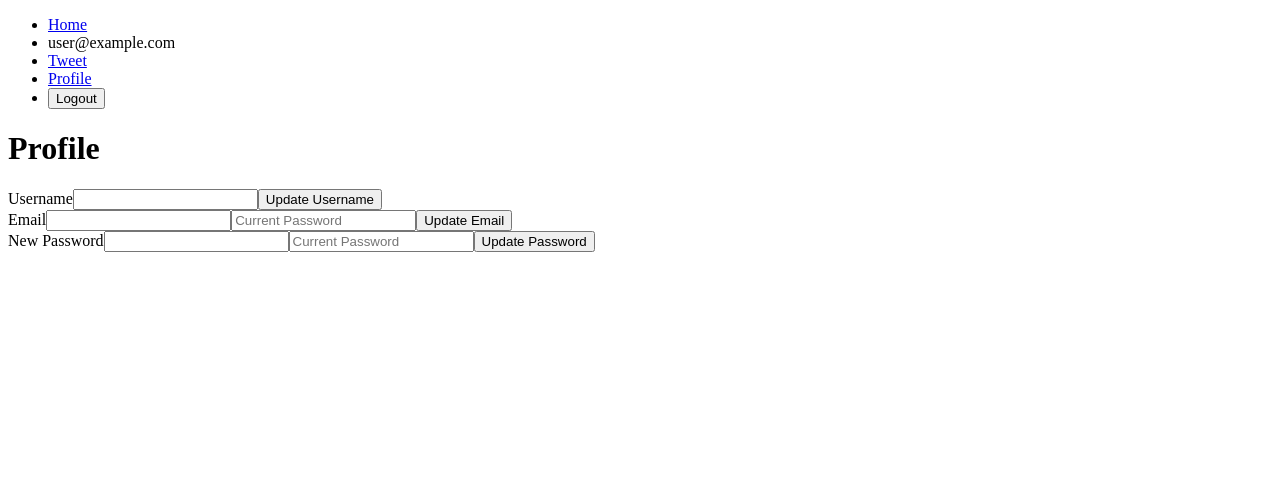
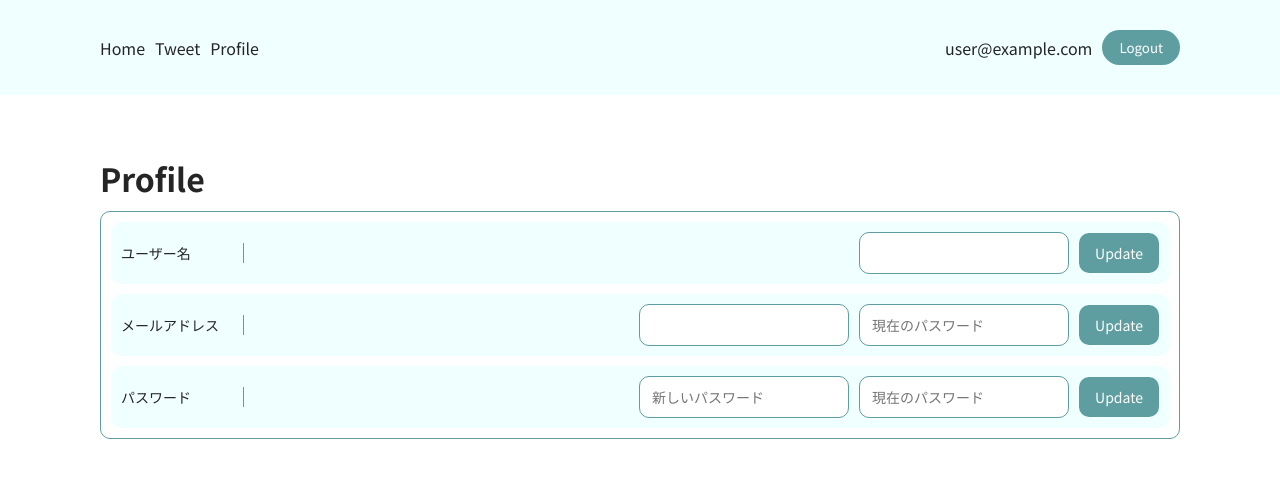
Before and after one commit to Freelancer0708/TwitterApp04-firebase, a Next.js app: page /profile in a window 1280 px wide. Shown: the top 478 px of the page. Built offline with nearby package versions, Linux system fonts and the light colour scheme; no server answers; the database is empty; sample sign-in values are in the browser's storage.

Commit message:
update style

```diff
--- a/components/Header.tsx
+++ b/components/Header.tsx
@@ -13,10 +13,12 @@ const Header = () => {
           <li><Link href="/">Home</Link></li>
           {user ? (
             <>
-              <li>{user.email}</li>
               <li><Link href="/tweet">Tweet</Link></li>
               <li><Link href="/profile">Profile</Link></li>
-              <li><button onClick={() => auth.signOut()}>Logout</button></li>
+              <li className='header-right'>
+                <div className=''>{user.email}</div>
+                <button onClick={() => auth.signOut()}>Logout</button>
+              </li>
             </>
           ) : (
             <>
--- a/pages/_app.tsx
+++ b/pages/_app.tsx
@@ -1,12 +1,25 @@
 import type { AppProps } from 'next/app';
 import { AuthProvider } from '../contexts/AuthContext';
 import Header from '../components/Header';
+import '../styles/global.css';
+import Head from 'next/head';
 
 export default function App({ Component, pageProps }: AppProps) {
   return (
-    <AuthProvider>
+    <>
+      <Head>
+      <link rel="preconnect" href="https://fonts.googleapis.com" />
+      <link rel="preconnect" href="https://fonts.gstatic.com" />
+      <link href="https://fonts.googleapis.com/css2?family=Noto+Sans+JP:wght@100..900&display=swap" rel="stylesheet" />
+      </Head>
+      <AuthProvider>
       <Header />
-      <Component {...pageProps} />
+      <main>
+        <div className='inner'>
+          <Component {...pageProps} />
+        </div>
+      </main>
     </AuthProvider>
+    </>
   );
 }
--- a/pages/profile.tsx
+++ b/pages/profile.tsx
@@ -88,13 +88,15 @@ const ProfilePage = () => {
   }
 
   return (
-    <div>
+    <div className='profile'>
       <h1>Profile</h1>
       {message && <p style={{ color: 'green' }}>{message}</p>}
       {error && <p style={{ color: 'red' }}>{error}</p>}
-      <form onSubmit={handleUsernameChange}>
+      <section className='profile-inner'>
+        <form onSubmit={handleUsernameChange} className='profile-username'>
           <div>
-          <label htmlFor="username">Username</label>
+            <label htmlFor="username">ユーザー名</label>
+            <div className='profile-input'>
               <input
                 type="text"
                 id="username"
@@ -102,12 +104,14 @@ const ProfilePage = () => {
                 onChange={(e) => setUsername(e.target.value)}
                 required
               />
-          <button type="submit">Update Username</button>
+              <button type="submit">Update</button>
+            </div>
           </div>
         </form>
-      <form onSubmit={handleEmailChange}>
+        <form onSubmit={handleEmailChange} className='profile-email'>
           <div>
-          <label htmlFor="email">Email</label>
+            <label htmlFor="email">メールアドレス</label>
+            <div className='profile-input'>
               <input
                 type="email"
                 id="email"
@@ -118,20 +122,23 @@ const ProfilePage = () => {
               <input
                 type="password"
                 id="current-password-email"
-            placeholder="Current Password"
+                placeholder="現在のパスワード"
                 value={currentPassword}
                 onChange={(e) => setCurrentPassword(e.target.value)}
                 required
               />
-          <button type="submit">Update Email</button>
+              <button type="submit">Update</button>
+            </div>
           </div>
         </form>
-      <form onSubmit={handlePasswordChange}>
+        <form onSubmit={handlePasswordChange} className='profile-password'>
           <div>
-          <label htmlFor="password">New Password</label>
+            <label htmlFor="password">パスワード</label>
+            <div className='profile-input'>
               <input
                 type="password"
                 id="password"
+                placeholder="新しいパスワード"
                 value={password}
                 onChange={(e) => setPassword(e.target.value)}
                 required
@@ -139,14 +146,16 @@ const ProfilePage = () => {
               <input
                 type="password"
                 id="current-password-password"
-            placeholder="Current Password"
+                placeholder="現在のパスワード"
                 value={currentPassword}
                 onChange={(e) => setCurrentPassword(e.target.value)}
                 required
               />
-          <button type="submit">Update Password</button>
+              <button type="submit">Update</button>
+            </div>
           </div>
         </form>
+      </section>
     </div>
   );
 };
--- /dev/null
+++ b/styles/global.css
@@ -0,0 +1,174 @@
+* {
+    padding: 0;
+    margin: 0;
+    color: #252525;
+    font-family: "Noto Sans JP", sans-serif;
+}
+ul,li {
+   list-style: none;
+}
+a {
+    text-decoration: none;
+    color: #252525;
+}
+header {
+    padding: 30px 2%;
+    background-color: azure;
+}
+header nav {
+    width: 100%;
+    max-width: 1080px;
+    margin: 0 auto;
+}
+header nav ul {
+    display: flex;
+    justify-content: flex-start;
+    align-items: center;
+    width: 100%;
+    gap: 10px;
+}
+header nav ul li.header-right {
+    display: flex;
+    justify-content: flex-end;
+    align-items: center;
+    margin-left: auto;
+    gap: 10px;
+}
+header nav ul li.header-right button {
+    border: none;
+    outline: none;
+    padding: 8px 17px;
+    border-radius: 20px;
+    background-color: cadetblue;
+    color: #fff;
+    cursor: pointer;
+}
+
+main {
+    padding: 60px 2%;
+}
+main .inner {
+    width: 100%;
+    max-width: 1080px;
+    margin: 0 auto;
+}
+h1 {
+    margin-bottom: 10px;
+}
+h2 {
+    margin-bottom: 10px;
+}
+.tweets-form {
+    display: flex;
+    flex-direction: column;
+    align-items: flex-start;
+    justify-content: flex-start;
+    margin-bottom: 20px;
+}
+.tweets-form textarea {
+    width: 100%;
+    min-height: 90px;
+    padding: 10px;
+    box-sizing: border-box;
+    outline: none;
+    border-radius: 0;
+    border: 1px solid cadetblue;
+    border-top-left-radius: 10px;
+    border-top-right-radius: 10px;
+    font-size: 16px;
+}
+.tweets-form button {
+    width: 100%;
+    border: none;
+    outline: none;
+    padding: 10px 0;
+    box-sizing: border-box;
+    background-color: cadetblue;
+    color: #fff;
+    cursor: pointer;
+    border-bottom-left-radius: 10px;
+    border-bottom-right-radius: 10px;
+}
+.tweets {
+    max-height: 500px;
+    overflow-y: scroll;
+    border: 1px solid cadetblue;
+    border-radius: 8px;
+    padding: 0 10px;
+}
+.tweets::-webkit-scrollbar {
+    width: 15px;
+}
+.tweets::-webkit-scrollbar-track {
+    background: azure;
+    border-radius: 8px;
+}
+.tweets::-webkit-scrollbar-thumb {
+    background-color: cadetblue;
+    border-radius: 8px;
+    border: 4px solid azure;
+}
+.tweets::-webkit-scrollbar-thumb:hover {
+    background: cadetblue;  /* ホバー時の色 */
+}
+
+.profile {
+
+}
+.profile-inner {
+    border: 1px solid cadetblue;
+    padding: 0 10px;
+    border-radius: 10px;
+}
+.profile-username,
+.profile-email,
+.profile-password {
+    margin: 10px 0;
+    padding: 10px;
+    background-color: azure;
+    border-radius: 10px;
+}
+.profile-username > div,
+.profile-email > div,
+.profile-password > div {
+    display: flex;
+    align-items: center;
+    justify-content: flex-start;
+    gap: 10px;
+}
+.profile-username > div label,
+.profile-email > div label,
+.profile-password > div label {
+    width: 140px;
+    font-size: 14px;
+    border-right: 1px solid cadetblue;
+}
+.profile-input {
+    width: 100%;
+    display: flex;
+    justify-content: flex-end;
+    align-items: center;
+    gap: 10px;
+}
+.profile-input input {
+    padding: 10px 12px;
+    box-sizing: border-box;
+    outline: none;
+    border: 1px solid cadetblue;
+    border-radius: 10px;
+    font-size: 14px;
+    width: 210px;
+}
+.profile-input button {
+    width: 100%;
+    border: none;
+    outline: none;
+    padding: 10px 0;
+    box-sizing: border-box;
+    background-color: cadetblue;
+    color: #fff;
+    cursor: pointer;
+    border-radius: 10px;
+    max-width: 80px;
+    font-size: 14px;
+}
```
Also changed, not shown: pages/tweet.tsx (+6 -4 lines). Lines whose indentation alone changed are shown as unchanged.
